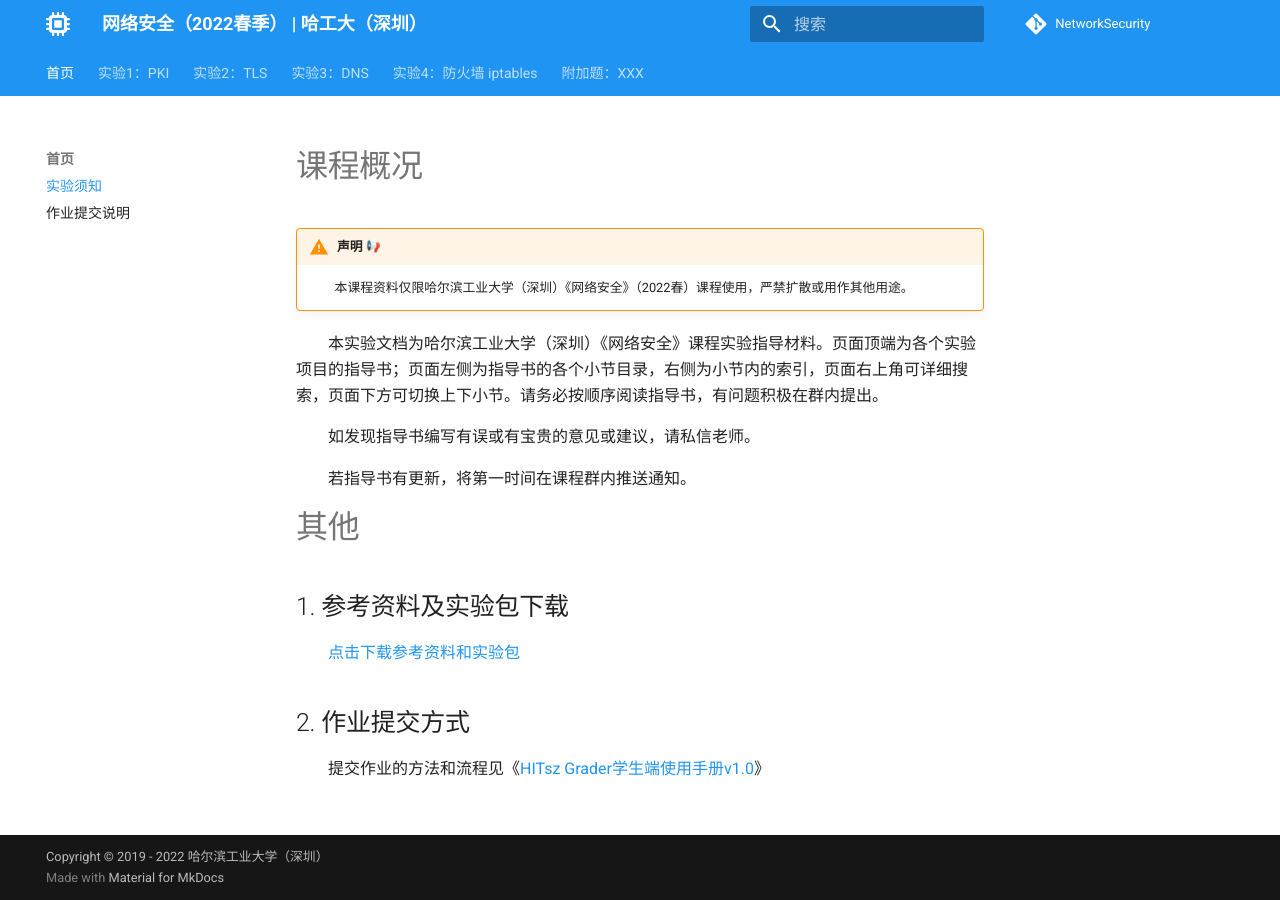
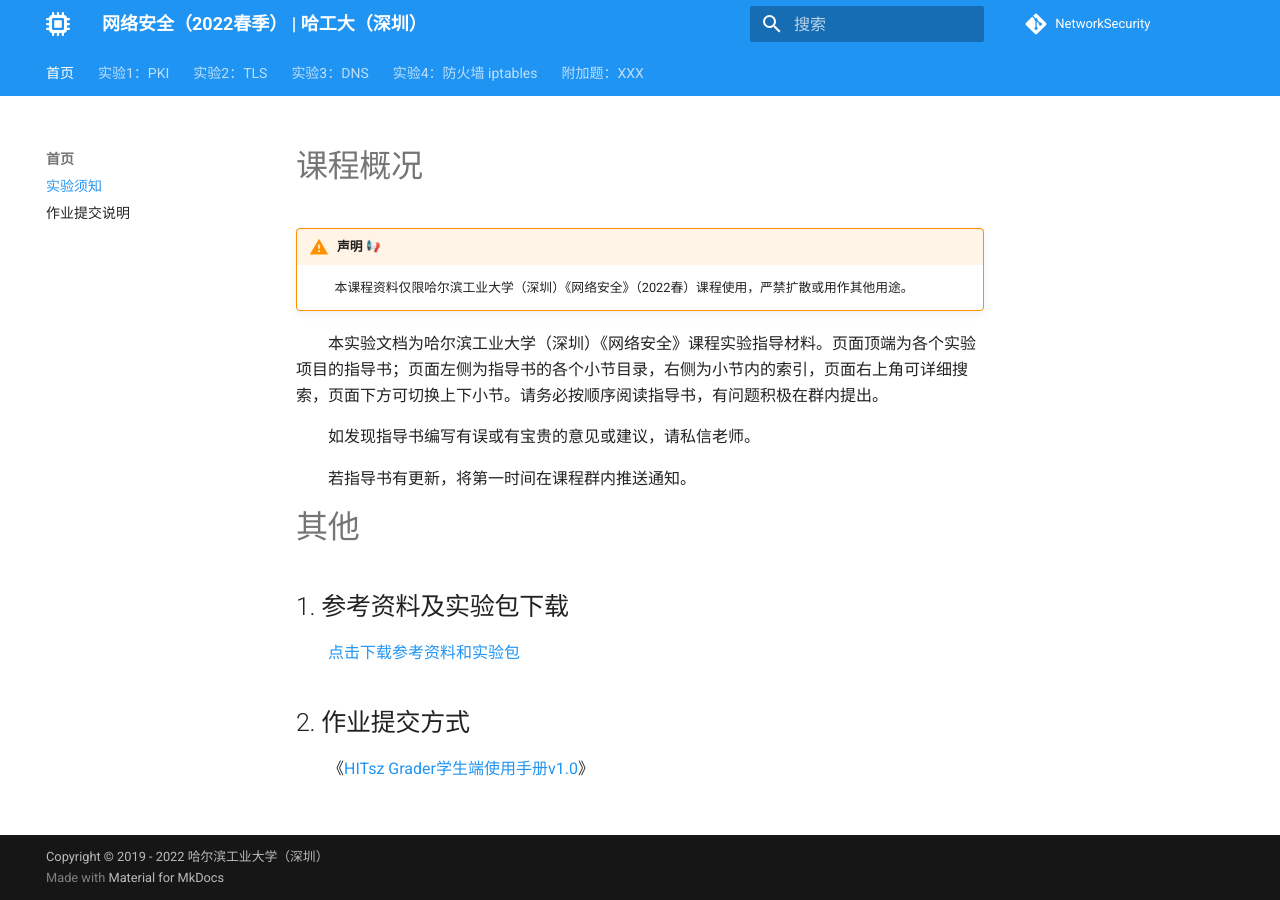
Before and after one commit to xy1874/network-sec, an MkDocs documentation site: the page built from docs/index.md, in a window 1280 px wide. Built offline with MkDocs 1.6.1 and Material for MkDocs 9.7.7, drawn with Linux system fonts in a browser that asks for light colours; emoji names are drawn with the system emoji font.

Commit message:
Update index.md

```diff
--- a/docs/index.md
+++ b/docs/index.md
@@ -18,4 +18,4 @@
 
 ## 2. 作业提交方式
 
-&emsp;&emsp;提交作业的方法和流程见《[HITsz Grader学生端使用手册v1.0](https://gitee.com/hitsz-cslab/net-work-security/blob/master/stupkt/HITsz%20Grader%E5%AD%A6%E7%94%9F%E7%AB%AF%E4%BD%BF%E7%94%A8%E6%89%8B%E5%86%8CV1.0.pdf)》
+&emsp;&emsp;《[HITsz Grader学生端使用手册v1.0](https://gitee.com/hitsz-cslab/net-work-security/blob/master/stupkt/HITsz%20Grader%E5%AD%A6%E7%94%9F%E7%AB%AF%E4%BD%BF%E7%94%A8%E6%89%8B%E5%86%8CV1.0.pdf)》
```
